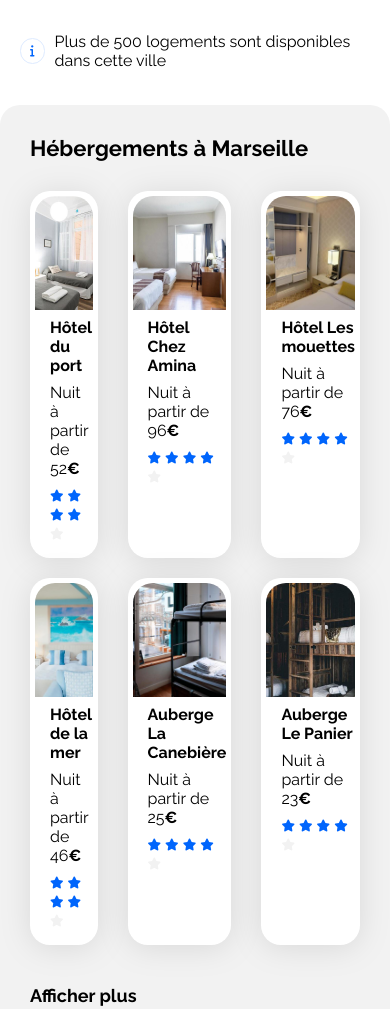
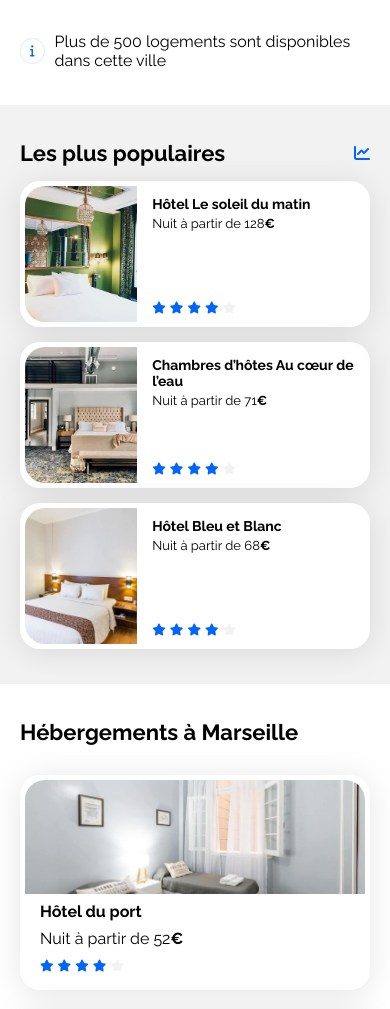
Before and after one commit to larbalestrier/Booki, a plain HTML site: page index.html in a window 390 px wide. Shown: the part 523-1532 px from the top of the page. Drawn offline with Linux system fonts and the light colour scheme.

Commit message:
responsive hébergement et populaires

```diff
--- a/css/style.css
+++ b/css/style.css
@@ -102,6 +102,7 @@ form {
     font-size: 18px;
     font-weight: 700;
     text-align: center;
+    outline: none
 }
 
 .form_button{
@@ -412,4 +413,34 @@ form {
         display: flex;
         justify-content: center;
     }
+    /* SECTION HEBERGEMENTS ET POPULAIRES */
+    .hebergements-and-populaires section {
+        padding: 35px 20px;
+        border-radius: 0;
+    }
+    .populaires {
+        margin: 0;
+    }
+    .populaires-cards{
+        display: flex;
+        gap: 15px;
+        padding-top: 15px;
+    }
+
+    .populaires-cards a {
+        width: 100%;
+    }
+    .populaires-cards .card {
+        margin-top: 0px;
+    }
+    .hebergements{
+        order: 2;
+        background-color: white !important;
+    }
+    .populaires-cards{
+        flex-direction: column;
+    }
+    .hebergement-card {
+        grid-template-columns: 1fr;
+    }
 }
--- a/index.html
+++ b/index.html
@@ -291,8 +291,8 @@
                     </div>
                 </section>
             </div>
-            <section>
-                <h2>fjfg</h2>
+            <section >
+                <h2>Activités à Marseille</h2>
             </section>
         </main>
         <footer></footer>
```
